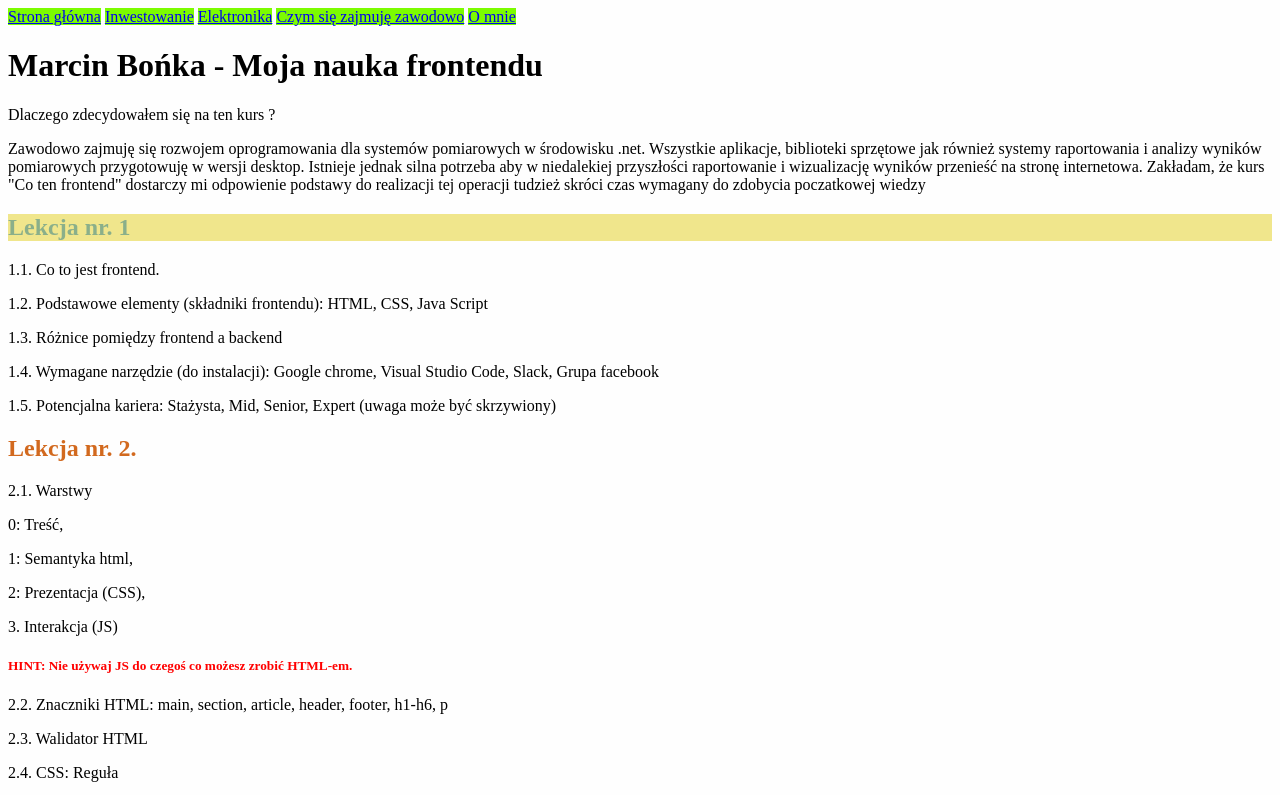
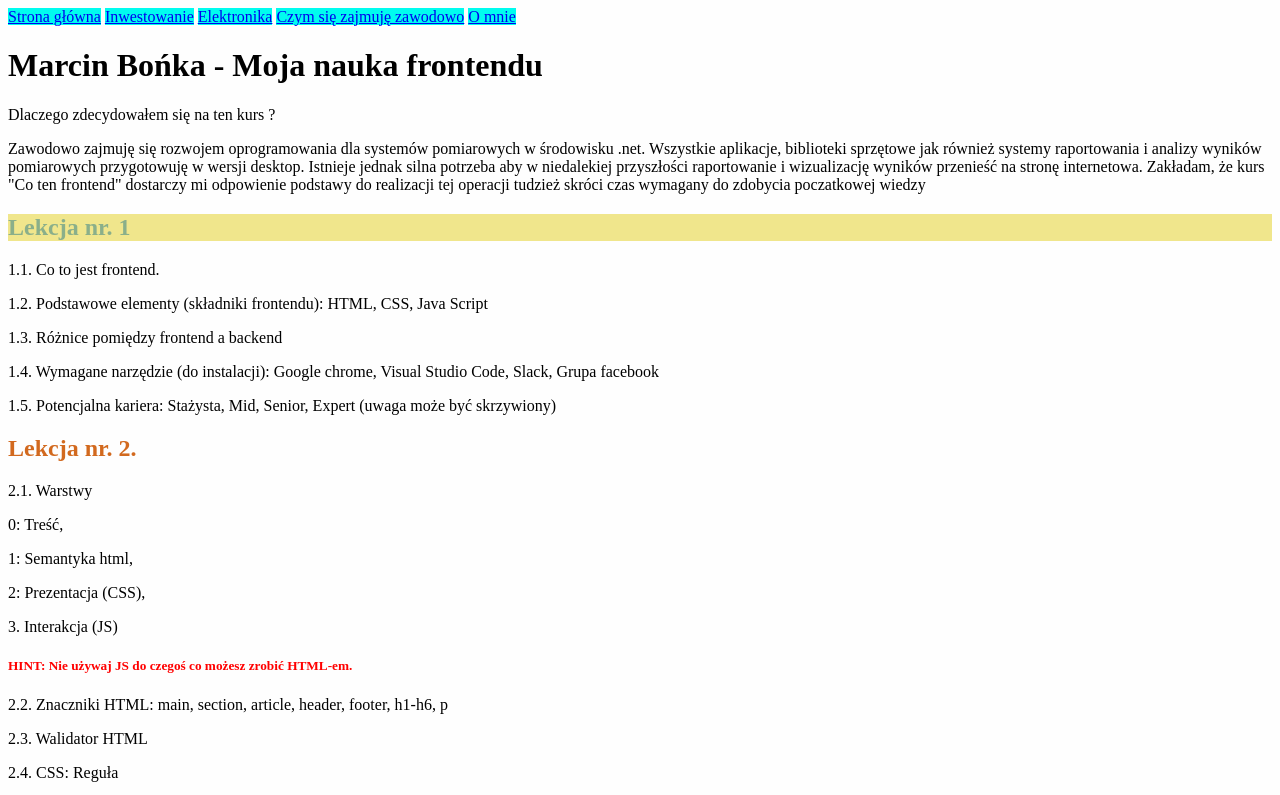
Before and after one commit to MarcinBonka/homepage, a plain HTML site: page index.html in a window 1280 px wide. Shown: the top 795 px of the page. Drawn offline with Linux system fonts and the light colour scheme.

Commit message:
Changed link background to light blue

```diff
--- a/style.css
+++ b/style.css
@@ -5,7 +5,7 @@ body
 
 a
 {
-    background-color: lawngreen;
+    background-color: rgb(0, 252, 239);
 }
 
 h5
```
